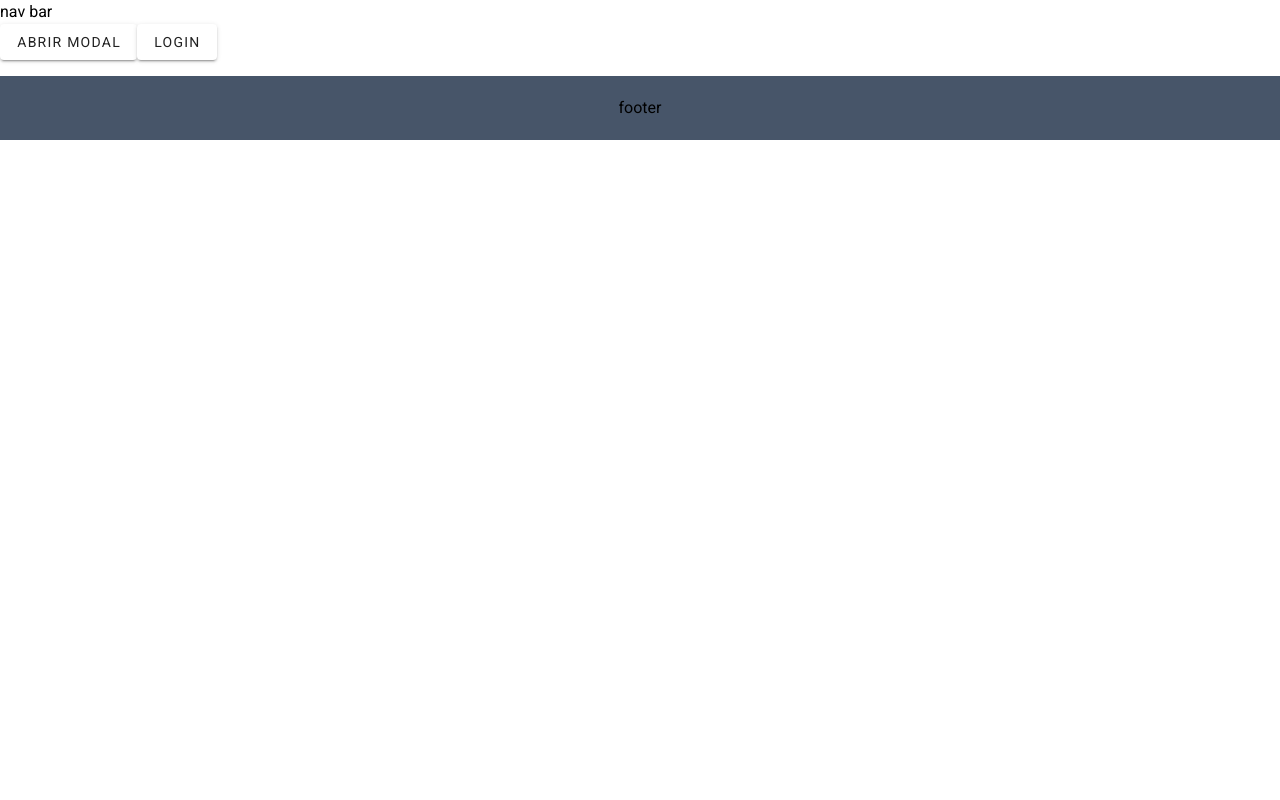
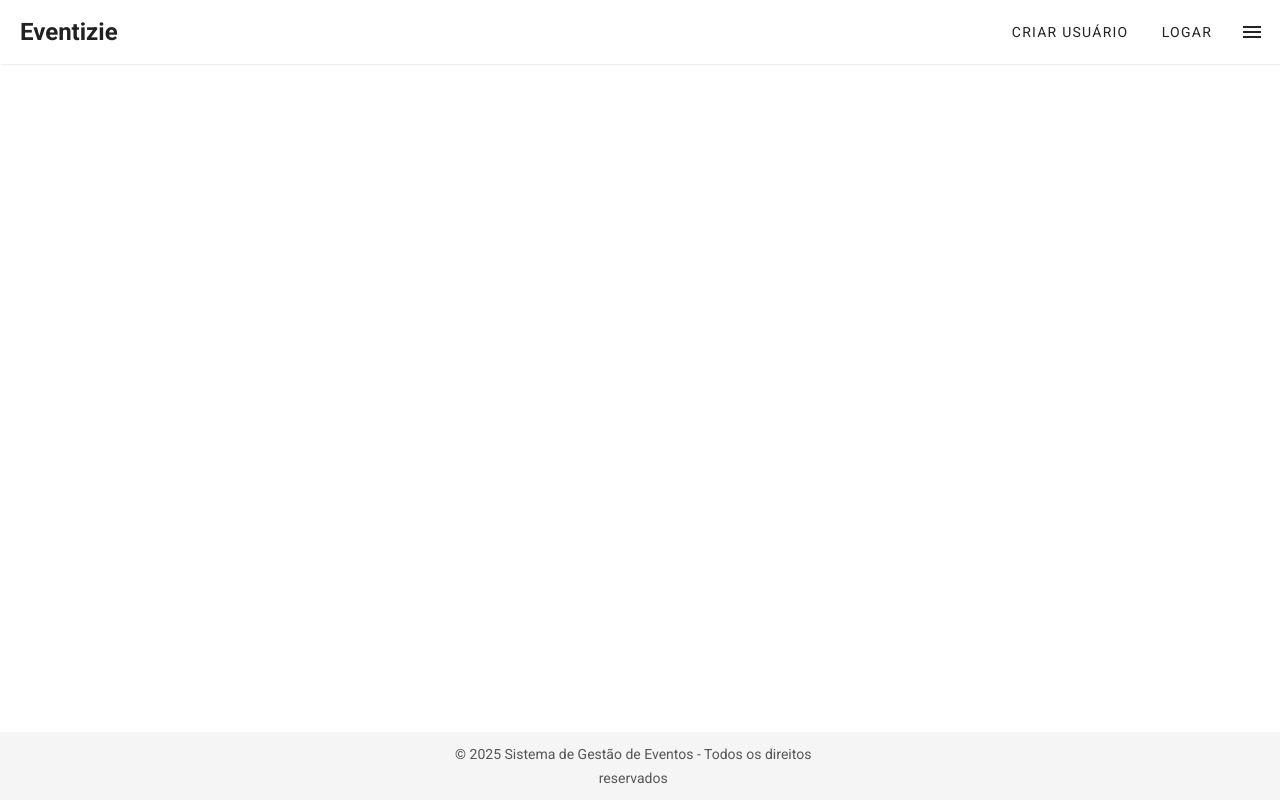
Before and after one commit to AltamiroF-22/Siatema-Gestao-Eventos-Front, a Nuxt app: page / in a window 1280 px wide. Built offline with nearby package versions, Linux system fonts and the light colour scheme.

Commit message:
tem alguem vendo meus commits ?

```diff
--- a/components/CreateUserModal/index.vue
+++ b/components/CreateUserModal/index.vue
@@ -1,6 +1,4 @@
 <template>
-  <v-btn @click="createUserStore.openModal">Abrir Modal</v-btn>
-
   <v-dialog v-model="createUserStore.isModalOpen" max-width="500px">
     <v-card>
       <v-card-title>Criar Usuário</v-card-title>
--- a/components/LoginModal/index.vue
+++ b/components/LoginModal/index.vue
@@ -1,7 +1,4 @@
 <template>
-  <v-btn v-if="!loginModal.token" @click="loginModal.openModal">Login</v-btn>
-  <v-btn v-if="loginModal.token" @click="loginModal.logout">Logout</v-btn>
-
   <v-dialog v-model="loginModal.isModalOpen" max-width="500px">
     <v-card>
       <v-card-title>Login</v-card-title>
@@ -21,7 +18,7 @@
         </v-form>
       </v-card-text>
       <v-card-actions>
-        <v-btn :disabled="!isFormValid" @click="validateAndSubmit">Criar</v-btn>
+        <v-btn :disabled="!isFormValid" @click="validateAndSubmit">logar</v-btn>
         <v-btn @click="loginModal.closeModal">Fechar</v-btn>
       </v-card-actions>
     </v-card>
--- a/layouts/default.vue
+++ b/layouts/default.vue
@@ -1,11 +1,115 @@
 <template>
-  <div class="min-h-[100dvh]">
-    <nav>
-      <p>nav bar</p>
-      <slot></slot>
-    </nav>
-    <footer class=" bg-slate-600 w-full py-5 text-center mt-4">
-      <p>footer</p>
-    </footer>
-  </div>
+  <v-app>
+    <!-- Barra de navegação -->
+    <v-app-bar app class="navbar">
+      <!-- Título do app (lado esquerdo) -->
+      <v-toolbar-title>Eventizie</v-toolbar-title>
+
+      <!-- Menu Hamburguer -->
+      <v-spacer></v-spacer>
+      <v-btn text v-if="!loginModal.token" @click="createUserStore.openModal"
+        >Criar Usuário</v-btn
+      >
+      <v-btn text v-if="!loginModal.token" @click="loginModal.openModal"
+        >Logar</v-btn
+      >
+      <v-btn icon @click="drawer = !drawer">
+        <v-icon>mdi-menu</v-icon>
+      </v-btn>
+    </v-app-bar>
+
+    <!-- Drawer (Menu lateral) -->
+    <v-navigation-drawer v-model="drawer" app temporary>
+      <v-list>
+        <v-list-item @click="goToPage('home')">
+          <v-list-item-content>
+            <v-list-item-title>Home</v-list-item-title>
+          </v-list-item-content>
+        </v-list-item>
+        <v-list-item @click="goToPage('profile')">
+          <v-list-item-content>
+            <v-list-item-title>Profile</v-list-item-title>
+          </v-list-item-content>
+        </v-list-item>
+        <v-list-item @click="goToPage('settings')">
+          <v-list-item-content>
+            <v-list-item-title>Settings</v-list-item-title>
+          </v-list-item-content>
+        </v-list-item>
+        <v-divider></v-divider>
+        <v-list-item v-if="loginModal.token" @click="loginModal.logout">
+          <v-list-item-content>
+            <v-list-item-title>Logout</v-list-item-title>
+          </v-list-item-content>
+        </v-list-item>
+      </v-list>
+    </v-navigation-drawer>
+
+    <!-- Conteúdo da página -->
+    <v-main>
+      <v-container>
+        <slot></slot>
+      </v-container>
+    </v-main>
+
+    <!-- Rodapé -->
+    <v-footer app>
+      <v-spacer></v-spacer>
+      <v-row>
+        <v-col cols="12" sm="6" class="text-center">
+          <span>&copy; 2025 Sistema de Gestão de Eventos - Todos os direitos reservados</span>
+        </v-col>
+      </v-row>
+    </v-footer>
+  </v-app>
 </template>
+
+<script setup lang="ts">
+import { ref } from "vue";
+import { useRouter } from "vue-router";
+
+import { useLoginModal } from "@/stores/LoginModal";
+import { useCreateUser } from "@/stores/CreateUserModal";
+
+// Store
+const createUserStore = useCreateUser();
+const loginModal = useLoginModal();
+
+// Função para navegar entre páginas
+const router = useRouter();
+const goToPage = (page: string) => {
+  router.push(`/${page}`);
+};
+
+const drawer = ref(false);
+
+</script>
+
+<style scoped>
+.v-app-bar {
+  box-shadow: 1px 0px 2px #ccc !important;
+}
+
+/* Estilo customizado para o título da barra de navegação */
+.v-toolbar-title {
+  font-size: 24px;
+  font-weight: bold;
+}
+
+/* Estilo para o conteúdo do app */
+v-main {
+  padding-top: 30px;
+}
+
+/* Estilo do footer */
+.v-footer {
+  background-color: #f5f5f5;
+  padding: 10px 0;
+}
+
+/* Estilo do texto no footer */
+.v-footer span {
+  font-size: 14px;
+  color: #555;
+}
+</style>
--- a/nuxt.config.ts
+++ b/nuxt.config.ts
@@ -5,6 +5,7 @@ export default defineNuxtConfig({
   css: [
     "~/assets/css/tailwind.css", // Arquivo Tailwind específico
     "vuetify/styles", // Importa os estilos do Vuetify
+    '@mdi/font/css/materialdesignicons.css', // Importa os ícones do Material Design
   ],
   modules: [
     "@pinia/nuxt",
--- a/plugins/vuetify.ts
+++ b/plugins/vuetify.ts
@@ -3,12 +3,20 @@ import "vuetify/styles"; // Certifique-se de importar os estilos do Vuetify
 import { createVuetify } from "vuetify";
 import * as components from "vuetify/components";
 import * as directives from "vuetify/directives";
+import { aliases, mdi } from "vuetify/iconsets/mdi";
 
 export default defineNuxtPlugin((nuxtApp) => {
   const vuetify = createVuetify({
     components,
     directives,
     ssr: true,
+    icons: {
+      defaultSet: "mdi", // Define o conjunto de ícones padrão
+      aliases,
+      sets: {
+        mdi,
+      },
+    },
     theme: {
       defaultTheme: "light", // Define o tema padrão como 'light'
       themes: {
--- a/stores/CreateUserModal.ts
+++ b/stores/CreateUserModal.ts
@@ -28,6 +28,9 @@ export const useCreateUser = defineStore("create-user-modal", () => {
         name: textInput.value.name,
         email: textInput.value.email,
         password: textInput.value.password,
+
+        //TODO toaste da msg do back se o email ja esta cadastrado
+
       });
       console.log("Usuário criado:", response.data);
       closeModal(); // Fechar o modal após sucesso
```
